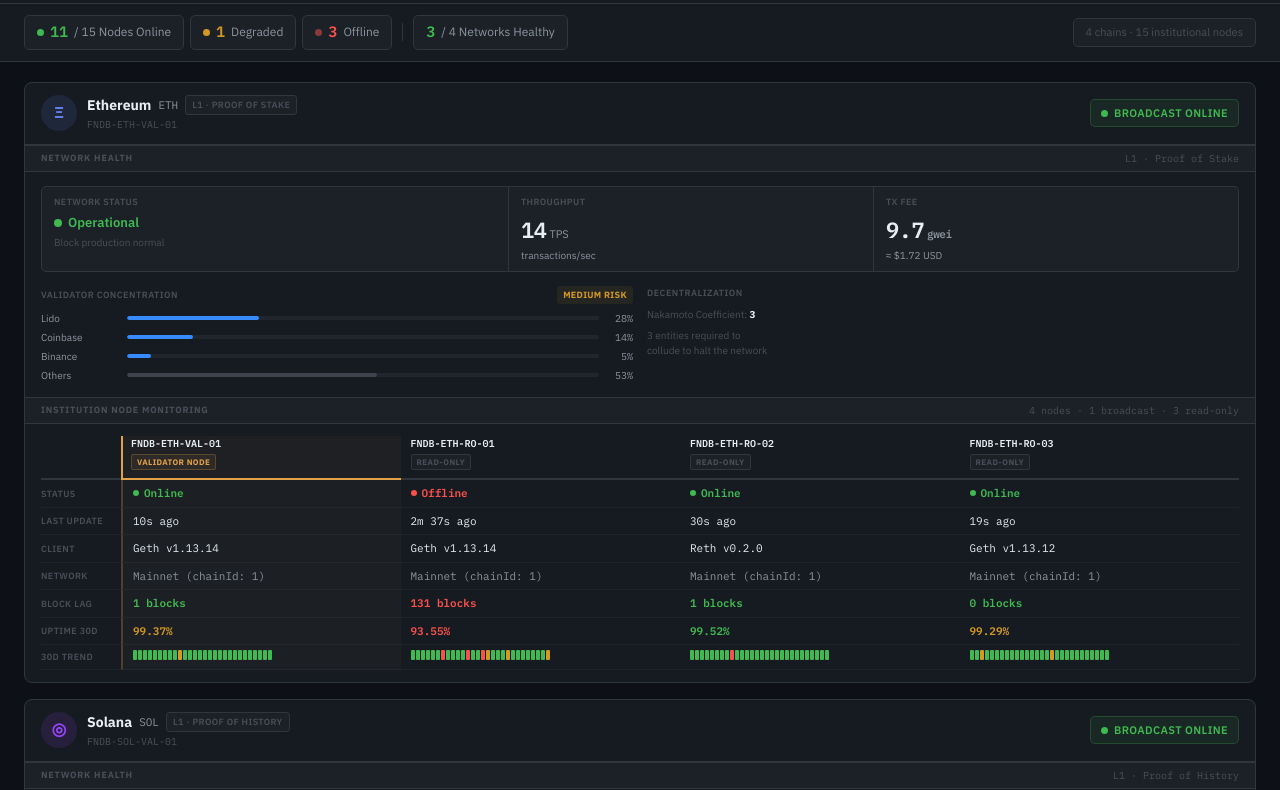
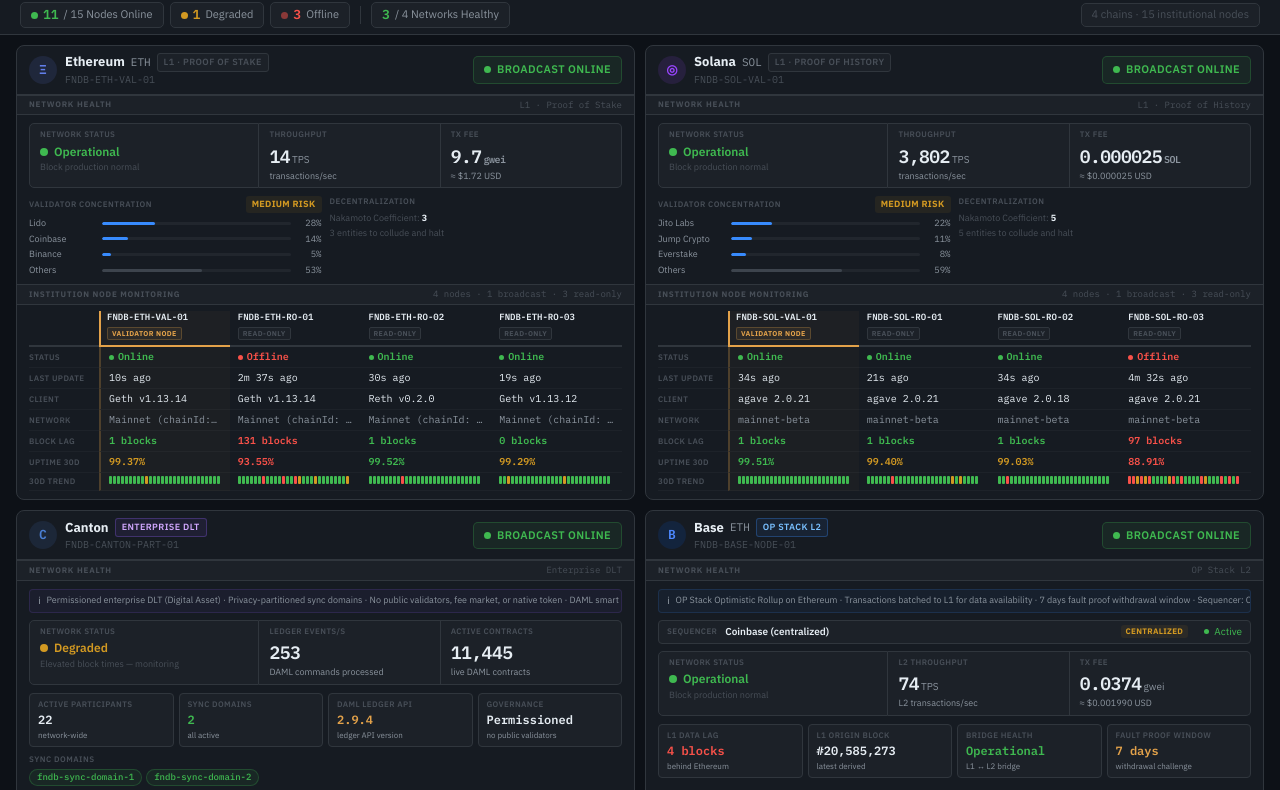
Before and after one commit to gstoke8/blockchain-health-dashboard, a plain HTML site: page index.html in a window 1280 px wide. Shown: the part 48-838 px from the top of the page. Drawn offline with Linux system fonts and the light colour scheme.

Commit message:
perf: compact layout for no-scroll viewport — 2-col grid, reduced padding/fonts/rows

```diff
--- a/index.html
+++ b/index.html
@@ -43,9 +43,9 @@
       background: var(--bg);
       color: var(--text);
       font-family: 'IBM Plex Sans', system-ui, sans-serif;
-      font-size: 13px;
+      font-size: 12px;
       min-height: 100vh;
-      line-height: 1.5;
+      line-height: 1.4;
     }
 
     .mono { font-family: 'IBM Plex Mono', 'Consolas', monospace; }
@@ -54,8 +54,8 @@
     header {
       background: var(--surface);
       border-bottom: 1px solid var(--border);
-      padding: 0 24px;
-      height: 52px;
+      padding: 0 20px;
+      height: 44px;
       display: flex;
       align-items: center;
       justify-content: space-between;
@@ -133,7 +133,7 @@
 
     /* ── Summary Bar ── */
     .summary-bar {
-      padding: 11px 24px;
+      padding: 6px 20px;
       display: flex;
       align-items: center;
       gap: 6px;
@@ -143,15 +143,15 @@
     }
 
     .stat-pill {
-      display: flex; align-items: center; gap: 6px;
+      display: flex; align-items: center; gap: 5px;
       background: var(--surface-2);
       border: 1px solid var(--border);
       border-radius: 5px;
-      padding: 5px 12px;
-      font-size: 12px;
+      padding: 3px 10px;
+      font-size: 11px;
     }
     .stat-pill .num {
-      font-weight: 700; font-size: 15px;
+      font-weight: 700; font-size: 13px;
       font-family: 'IBM Plex Mono', monospace;
     }
     .stat-pill .lbl { color: var(--text-muted); }
@@ -172,10 +172,10 @@
 
     /* ── Grid ── */
     .grid {
-      padding: 20px 24px 48px;
+      padding: 10px 16px 16px;
       display: grid;
-      grid-template-columns: repeat(auto-fill, minmax(820px, 1fr));
-      gap: 16px;
+      grid-template-columns: repeat(2, 1fr);
+      gap: 10px;
     }
 
     /* ── Chain Card ── */
@@ -190,26 +190,26 @@
 
     /* Card Header */
     .card-header {
-      padding: 12px 16px;
+      padding: 7px 12px;
       display: flex;
       align-items: center;
       justify-content: space-between;
       border-bottom: 1px solid var(--border);
     }
 
-    .chain-identity { display: flex; align-items: center; gap: 10px; }
+    .chain-identity { display: flex; align-items: center; gap: 8px; }
 
     .chain-icon {
-      width: 36px; height: 36px;
+      width: 28px; height: 28px;
       border-radius: 50%;
       display: flex; align-items: center; justify-content: center;
-      font-size: 17px; font-weight: 700; flex-shrink: 0;
+      font-size: 13px; font-weight: 700; flex-shrink: 0;
       font-family: 'IBM Plex Mono', monospace;
     }
 
     .chain-name-row {
-      display: flex; align-items: center; gap: 7px;
-      font-size: 14px; font-weight: 700;
+      display: flex; align-items: center; gap: 6px;
+      font-size: 13px; font-weight: 700;
     }
 
     .chain-ticker {
@@ -241,7 +241,7 @@
 
     /* Section headers */
     .sec-header {
-      padding: 5px 16px;
+      padding: 3px 12px;
       background: var(--surface-2);
       border-top: 1px solid var(--border);
       border-bottom: 1px solid var(--border);
@@ -249,25 +249,25 @@
     }
 
     .sec-title {
-      font-size: 9px; font-weight: 700;
+      font-size: 8px; font-weight: 700;
       text-transform: uppercase; letter-spacing: 0.8px;
       color: var(--text-dim);
     }
 
     .sec-meta {
-      font-size: 10px; color: var(--text-dim);
+      font-size: 9px; color: var(--text-dim);
       font-family: 'IBM Plex Mono', monospace;
     }
 
     /* ── Network Health ── */
-    .net-body { padding: 14px 16px; }
+    .net-body { padding: 8px 12px; }
 
     .net-metrics-row {
-      display: flex; gap: 0; margin-bottom: 14px;
+      display: flex; gap: 0; margin-bottom: 8px;
     }
 
     .net-mblock {
-      flex: 1; padding: 8px 12px;
+      flex: 1; padding: 5px 10px;
       background: var(--surface-2); border: 1px solid var(--border);
     }
     .net-mblock:first-child { border-radius: 5px 0 0 5px; }
@@ -275,33 +275,33 @@
     .net-mblock + .net-mblock { border-left: none; }
 
     .nmb-label {
-      font-size: 9px; font-weight: 600; text-transform: uppercase;
-      letter-spacing: 0.4px; color: var(--text-dim); margin-bottom: 5px;
+      font-size: 8px; font-weight: 600; text-transform: uppercase;
+      letter-spacing: 0.4px; color: var(--text-dim); margin-bottom: 3px;
     }
 
     .net-status-row { display: flex; align-items: center; gap: 6px; }
 
     .net-dot { width: 8px; height: 8px; border-radius: 50%; flex-shrink: 0; }
 
-    .net-status-text { font-size: 13px; font-weight: 600; }
-    .net-status-detail { font-size: 10px; color: var(--text-dim); margin-top: 2px; }
+    .net-status-text { font-size: 12px; font-weight: 600; }
+    .net-status-detail { font-size: 9px; color: var(--text-dim); margin-top: 1px; }
 
     .nbig {
-      font-size: 22px; font-weight: 700; letter-spacing: -0.5px;
+      font-size: 18px; font-weight: 700; letter-spacing: -0.5px;
       font-family: 'IBM Plex Mono', monospace;
     }
-    .nunit { font-size: 11px; color: var(--text-muted); margin-left: 3px; }
-    .nsub  { font-size: 10px; color: var(--text-muted); margin-top: 2px; }
+    .nunit { font-size: 10px; color: var(--text-muted); margin-left: 2px; }
+    .nsub  { font-size: 9px; color: var(--text-muted); margin-top: 1px; }
 
     /* Validators (L1) */
-    .val-grid { display: grid; grid-template-columns: 1fr 1fr; gap: 14px; }
+    .val-grid { display: grid; grid-template-columns: 1fr 1fr; gap: 8px; }
 
     .val-panel-head {
       display: flex; align-items: center; justify-content: space-between;
-      margin-bottom: 7px;
+      margin-bottom: 4px;
     }
     .val-panel-title {
-      font-size: 9px; font-weight: 600; text-transform: uppercase;
+      font-size: 8px; font-weight: 600; text-transform: uppercase;
       letter-spacing: 0.5px; color: var(--text-dim);
     }
 
@@ -313,44 +313,44 @@
     .risk-medium { background: var(--yellow-bg); color: var(--yellow); }
     .risk-high   { background: var(--red-bg);    color: var(--red); }
 
-    .val-bars { display: flex; flex-direction: column; gap: 4px; }
+    .val-bars { display: flex; flex-direction: column; gap: 3px; }
 
-    .vbar-row { display: flex; align-items: center; gap: 6px; }
-    .vbar-name { width: 80px; color: var(--text-muted); font-size: 10px; white-space: nowrap; overflow: hidden; text-overflow: ellipsis; }
-    .vbar-track { flex: 1; height: 4px; background: var(--surface-3); border-radius: 2px; overflow: hidden; }
+    .vbar-row { display: flex; align-items: center; gap: 5px; }
+    .vbar-name { width: 68px; color: var(--text-muted); font-size: 9px; white-space: nowrap; overflow: hidden; text-overflow: ellipsis; }
+    .vbar-track { flex: 1; height: 3px; background: var(--surface-3); border-radius: 2px; overflow: hidden; }
     .vbar-fill  { height: 100%; border-radius: 2px; }
-    .vbar-pct   { width: 28px; text-align: right; font-size: 10px; color: var(--text-muted); font-family: 'IBM Plex Mono', monospace; }
+    .vbar-pct   { width: 26px; text-align: right; font-size: 9px; color: var(--text-muted); font-family: 'IBM Plex Mono', monospace; }
 
-    .nakamoto-line { font-size: 10px; color: var(--text-dim); margin-top: 5px; }
+    .nakamoto-line { font-size: 9px; color: var(--text-dim); margin-top: 3px; }
 
     /* Info note */
     .info-note {
-      display: flex; align-items: flex-start; gap: 7px;
-      padding: 8px 10px; border-radius: 5px;
-      font-size: 11px; color: var(--text-muted); line-height: 1.5;
-      margin-bottom: 12px;
+      display: flex; align-items: center; gap: 6px;
+      padding: 4px 8px; border-radius: 4px;
+      font-size: 9px; color: var(--text-muted); line-height: 1.4;
+      margin-bottom: 7px; white-space: nowrap; overflow: hidden; text-overflow: ellipsis;
     }
     .info-note.enterprise { background: rgba(139,92,246,0.05); border: 1px solid rgba(139,92,246,0.15); }
     .info-note.l2         { background: rgba(56,139,253,0.05);  border: 1px solid rgba(56,139,253,0.15); }
-    .info-note-icon { flex-shrink: 0; font-size: 12px; }
+    .info-note-icon { flex-shrink: 0; font-size: 10px; }
 
     /* Special metrics grid (Canton / Base) */
     .spec-grid {
       display: grid;
-      grid-template-columns: repeat(auto-fit, minmax(130px, 1fr));
-      gap: 8px; margin-bottom: 12px;
+      grid-template-columns: repeat(4, 1fr);
+      gap: 5px; margin-bottom: 7px;
     }
 
     .spec-card {
       background: var(--surface-2); border: 1px solid var(--border);
-      border-radius: 5px; padding: 8px 10px;
+      border-radius: 4px; padding: 5px 8px;
     }
     .spec-lbl {
-      font-size: 9px; font-weight: 600; text-transform: uppercase;
-      letter-spacing: 0.4px; color: var(--text-dim); margin-bottom: 3px;
+      font-size: 8px; font-weight: 600; text-transform: uppercase;
+      letter-spacing: 0.4px; color: var(--text-dim); margin-bottom: 2px;
     }
     .spec-val {
-      font-size: 14px; font-weight: 700;
+      font-size: 12px; font-weight: 700;
       font-family: 'IBM Plex Mono', monospace;
     }
     .spec-val.ok     { color: var(--green); }
@@ -358,12 +358,12 @@
     .spec-val.error  { color: var(--red); }
     .spec-val.amber  { color: var(--amber); }
     .spec-val.normal { color: var(--text); }
-    .spec-sub { font-size: 10px; color: var(--text-muted); margin-top: 1px; }
+    .spec-sub { font-size: 8px; color: var(--text-muted); margin-top: 1px; }
 
     /* Domain pills (Canton) */
-    .domain-pills { display: flex; flex-wrap: wrap; gap: 5px; margin-top: 4px; }
+    .domain-pills { display: flex; flex-wrap: wrap; gap: 4px; margin-top: 4px; }
     .dpill {
-      font-size: 10px; font-weight: 500; padding: 2px 8px; border-radius: 10px;
+      font-size: 9px; font-weight: 500; padding: 1px 7px; border-radius: 10px;
       font-family: 'IBM Plex Mono', monospace;
     }
     .dpill.active   { background: var(--green-bg); color: var(--green); border: 1px solid var(--green-border); }
@@ -372,20 +372,20 @@
     /* Sequencer row (Base) */
     .seq-row {
       display: flex; align-items: center; gap: 8px;
-      padding: 7px 10px; margin-bottom: 10px;
-      background: var(--surface-2); border: 1px solid var(--border); border-radius: 5px;
-      font-size: 11px;
+      padding: 4px 8px; margin-bottom: 7px;
+      background: var(--surface-2); border: 1px solid var(--border); border-radius: 4px;
+      font-size: 10px;
     }
-    .seq-key { font-size: 9px; font-weight: 600; text-transform: uppercase; letter-spacing: 0.4px; color: var(--text-dim); }
+    .seq-key { font-size: 8px; font-weight: 600; text-transform: uppercase; letter-spacing: 0.4px; color: var(--text-dim); }
     .seq-val { color: var(--text); font-weight: 600; }
-    .seq-warning { margin-left: auto; font-size: 9px; font-weight: 700; text-transform: uppercase; letter-spacing: 0.3px; padding: 2px 6px; border-radius: 3px; background: var(--yellow-bg); color: var(--yellow); }
+    .seq-warning { margin-left: auto; font-size: 8px; font-weight: 700; text-transform: uppercase; letter-spacing: 0.3px; padding: 1px 5px; border-radius: 3px; background: var(--yellow-bg); color: var(--yellow); }
 
     /* ── Node Monitoring Table ── */
-    .node-body { padding: 12px 16px; overflow-x: auto; }
+    .node-body { padding: 6px 12px 8px; overflow-x: auto; }
 
     .node-grid {
       display: grid;
-      grid-template-columns: 80px repeat(var(--ncols), minmax(170px, 1fr));
+      grid-template-columns: 70px repeat(var(--ncols), minmax(130px, 1fr));
       min-width: 0;
     }
 
@@ -395,47 +395,47 @@
     /* Label column cells */
     .ncell-lbl {
       display: flex; align-items: center;
-      padding: 5px 0 5px 0;
-      font-size: 9px; font-weight: 600; text-transform: uppercase;
+      padding: 3px 0;
+      font-size: 8px; font-weight: 600; text-transform: uppercase;
       letter-spacing: 0.4px; color: var(--text-dim);
-      border-bottom: 1px solid rgba(255,255,255,0.04);
+      border-bottom: 1px solid rgba(255,255,255,0.03);
     }
 
     /* Header row label */
-    .ncell-lbl.hdr { align-items: flex-end; padding-bottom: 8px; border-bottom: 2px solid var(--border); }
+    .ncell-lbl.hdr { align-items: flex-end; padding-bottom: 5px; border-bottom: 2px solid var(--border); }
 
     /* Node column headers */
     .ncell-hdr {
-      padding: 0 10px 8px;
+      padding: 0 8px 5px;
       border-bottom: 2px solid var(--border);
     }
     .ncell-hdr.is-bcast {
       border-bottom-color: var(--amber);
       border-left: 2px solid var(--amber);
       background: rgba(227,162,74,0.04);
-      padding-left: 8px;
+      padding-left: 6px;
     }
 
     .nhdr-id {
-      font-size: 10px; font-weight: 600; color: var(--text);
+      font-size: 9px; font-weight: 600; color: var(--text);
       font-family: 'IBM Plex Mono', monospace;
       white-space: nowrap; overflow: hidden; text-overflow: ellipsis;
     }
 
     .ntype-chip {
-      display: inline-block; margin-top: 3px;
-      font-size: 8px; font-weight: 700; text-transform: uppercase;
-      letter-spacing: 0.4px; padding: 1px 5px; border-radius: 2px;
+      display: inline-block; margin-top: 2px;
+      font-size: 7px; font-weight: 700; text-transform: uppercase;
+      letter-spacing: 0.4px; padding: 1px 4px; border-radius: 2px;
     }
     .ntype-chip.bcast    { background: var(--amber-bg); color: var(--amber); border: 1px solid var(--amber-border); }
     .ntype-chip.readonly { background: var(--surface-2); color: var(--text-dim); border: 1px solid var(--border); }
 
     /* Data cells */
     .ncell-val {
-      padding: 5px 10px;
-      font-size: 11px; color: var(--text-muted);
+      padding: 3px 8px;
+      font-size: 10px; color: var(--text-muted);
       font-family: 'IBM Plex Mono', monospace;
-      border-bottom: 1px solid rgba(255,255,255,0.04);
+      border-bottom: 1px solid rgba(255,255,255,0.03);
       white-space: nowrap; overflow: hidden; text-overflow: ellipsis;
     }
     .ncell-val.is-bcast {
@@ -448,11 +448,11 @@
     .ncell-val .error { color: var(--red); font-weight: 600; }
     .ncell-val .normal{ color: var(--text); }
 
-    .status-inline { display: flex; align-items: center; gap: 5px; }
-    .ndot { width: 6px; height: 6px; border-radius: 50%; flex-shrink: 0; }
+    .status-inline { display: flex; align-items: center; gap: 4px; }
+    .ndot { width: 5px; height: 5px; border-radius: 50%; flex-shrink: 0; }
 
     .uptime-strip { display: flex; gap: 1px; }
-    .useg { width: 4px; height: 10px; border-radius: 1px; }
+    .useg { width: 3px; height: 8px; border-radius: 1px; }
 
     /* Chain icon colors */
     .icon-eth    { background: rgba(98,126,234,0.12);  color: #627eea; }
@@ -757,9 +757,7 @@
             <span class="val-panel-title">Decentralization</span>
           </div>
           <div class="nakamoto-line">Nakamoto Coefficient: <strong style="color:var(--text)">${chain.nakamoto}</strong></div>
-          <div class="nakamoto-line" style="margin-top:6px;color:var(--text-dim)">
-            ${chain.nakamoto} entities required to<br>collude to halt the network
-          </div>
+          <div class="nakamoto-line" style="margin-top:3px;color:var(--text-dim)">${chain.nakamoto} entities to collude and halt</div>
         </div>
       </div>
     </div>`;
@@ -780,7 +778,7 @@
     <div class="net-body">
       <div class="info-note enterprise">
         <span class="info-note-icon">ℹ</span>
-        <span>Canton is a permissioned enterprise DLT by Digital Asset. Unlike public L1s, it uses privacy-partitioned sync domains for ordering and does not have a public fee market, native token, or validator set.</span>
+        <span>Permissioned enterprise DLT (Digital Asset) · Privacy-partitioned sync domains · No public validators, fee market, or native token · DAML smart contracts</span>
       </div>
       <div class="net-metrics-row">
         <div class="net-mblock" style="flex:1.3">
@@ -824,7 +822,7 @@
           <div class="spec-sub">no public validators</div>
         </div>
       </div>
-      <div style="font-size:9px;font-weight:600;text-transform:uppercase;letter-spacing:0.5px;color:var(--text-dim);margin-bottom:6px">Sync Domain Status</div>
+      <div style="font-size:8px;font-weight:600;text-transform:uppercase;letter-spacing:0.5px;color:var(--text-dim);margin-bottom:4px">Sync Domains</div>
       <div class="domain-pills">${domainPills}</div>
     </div>`;
 }
@@ -840,7 +838,7 @@
     <div class="net-body">
       <div class="info-note l2">
         <span class="info-note-icon">ℹ</span>
-        <span>Base is an OP Stack Optimistic Rollup L2 on Ethereum. Transactions are batched and posted to Ethereum for data availability. Withdrawals are subject to a ${chain.faultProofWindow} fault proof window. The sequencer is operated by ${chain.sequencer}.</span>
+        <span>OP Stack Optimistic Rollup on Ethereum · Transactions batched to L1 for data availability · ${chain.faultProofWindow} fault proof withdrawal window · Sequencer: ${chain.sequencer}</span>
       </div>
       <div class="seq-row">
         <span class="seq-key">Sequencer</span>
@@ -875,12 +873,7 @@
         <div class="spec-card">
           <div class="spec-lbl">L1 Data Lag</div>
           <div class="spec-val ${l1LagColor}">${cs.l1DataLag} blocks</div>
-          <div class="spec-sub">behind ${chain.l1Chain}</div>
-        </div>
-        <div class="spec-card">
-          <div class="spec-lbl">Derivation Lag</div>
-          <div class="spec-val ${cs.derivationLag <= 2 ? 'ok' : 'warn'}">${cs.derivationLag} blocks</div>
-          <div class="spec-sub">L2 from L1 origin</div>
+          <div class="spec-sub">behind Ethereum</div>
         </div>
         <div class="spec-card">
           <div class="spec-lbl">L1 Origin Block</div>
@@ -896,11 +889,6 @@
           <div class="spec-lbl">Fault Proof Window</div>
           <div class="spec-val amber">${chain.faultProofWindow}</div>
           <div class="spec-sub">withdrawal challenge</div>
-        </div>
-        <div class="spec-card">
-          <div class="spec-lbl">Settlement Layer</div>
-          <div class="spec-val normal">Ethereum</div>
-          <div class="spec-sub">data availability</div>
         </div>
       </div>
     </div>`;
```
